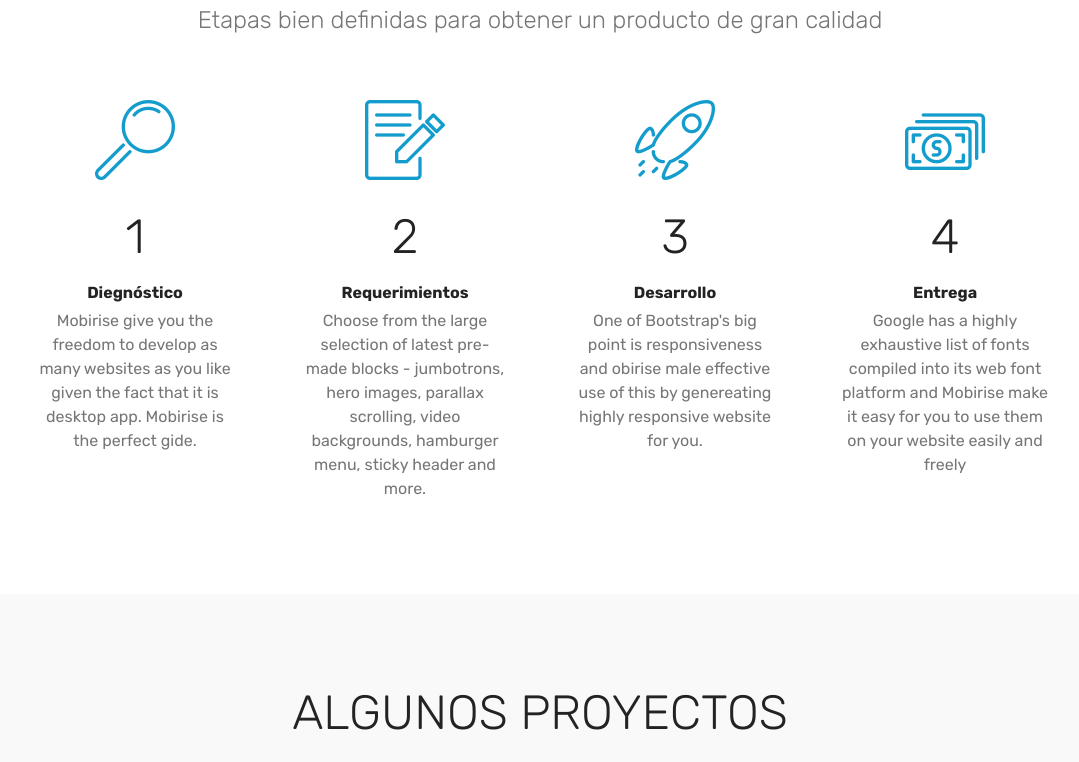
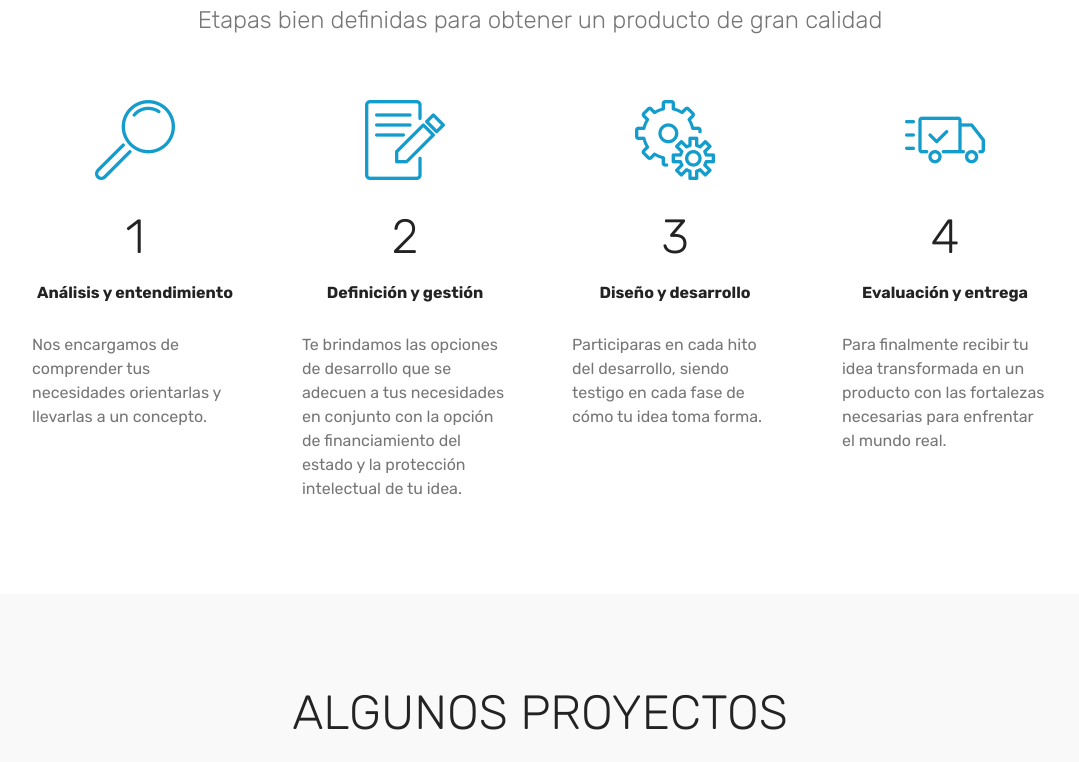
Before and after one commit to dhinojosac/landingTest, a plain HTML site: page index.html in a window 1280 px wide. Shown: the part 967-1729 px from the top of the page, without its empty margins (100-1179 px from the left). Drawn offline with Linux system fonts and the light colour scheme; files whose address does not match are found by name.

Commit message:
create github pages

```diff
--- a/assets/mobirise/css/mbr-additional.css
+++ b/assets/mobirise/css/mbr-additional.css
@@ -2012,6 +2012,7 @@ body {
 }
 .cid-qTsWO09uw2 .mbr-content-text {
   color: #767676;
+  text-align: left;
 }
 .cid-qTsWO09uw2 .panel-item {
   background: #ffffff;
--- a/index.html
+++ b/index.html
@@ -60,7 +60,7 @@
     </nav>
 </section>
 
-<section class="engine"><a href="https://mobirise.me/u">bootstrap html templates</a></section><section class="carousel slide cid-qTnr0FOPZL" data-interval="false" id="slider1-1">
+<section class="engine"><a href="https://mobirise.me">Mobirise</a></section><section class="carousel slide cid-qTnr0FOPZL" data-interval="false" id="slider1-1">
 
 
 
@@ -84,18 +84,15 @@
                 <div class="card p-3 align-center col-12 col-md-6 col-lg-3">
                     <div class="panel-item p-3">
                         <div class="card-img pb-3">
-                            <span class="mbr-iconfont mbri-search"></span>
+                            <span class="mbr-iconfont mbri-search" style=""></span>
                         </div>
 
                         <div class="card-text">
                             <h3 class="count pt-3 pb-3 mbr-fonts-style display-2">
                                   1
                             </h3>
-                            <h4 class="mbr-content-title mbr-bold mbr-fonts-style display-7">
-                                Diegnóstico</h4>
-                            <p class="mbr-content-text mbr-fonts-style display-7">
-                                Mobirise give you the freedom to develop as many websites as you like given the fact that it is desktop app. Mobirise is the perfect gide.
-                            </p>
+                            <h4 class="mbr-content-title mbr-bold mbr-fonts-style display-7">Análisis y entendimiento</h4>
+                            <p class="mbr-content-text mbr-fonts-style display-7"><br>Nos encargamos de comprender tus necesidades orientarlas y llevarlas a un concepto.</p>
                         </div>
                     </div>
                 </div>
@@ -110,11 +107,9 @@
                             <h3 class="count pt-3 pb-3 mbr-fonts-style display-2">
                                   2
                             </h3>
-                            <h4 class="mbr-content-title mbr-bold mbr-fonts-style display-7">
-                                Requerimientos</h4>
+                            <h4 class="mbr-content-title mbr-bold mbr-fonts-style display-7">Definición y gestión</h4>
                             <p class="mbr-content-text mbr-fonts-style display-7">
-                                    Choose from the large selection of latest pre-made blocks - jumbotrons, hero images, parallax scrolling, video backgrounds, hamburger menu, sticky header and more.
-                            </p>
+                                    <br>Te brindamos las opciones de desarrollo que se adecuen a tus necesidades en conjunto con la opción de financiamiento del estado y la protección intelectual de tu idea.</p>
                         </div>
                     </div>
                 </div>
@@ -122,17 +117,14 @@
                 <div class="card p-3 align-center col-12 col-md-6 col-lg-3">
                     <div class="panel-item p-3">
                         <div class="card-img pb-3">
-                            <span class="mbr-iconfont mbri-rocket"></span>
+                            <span class="mbr-iconfont mbri-setting"></span>
                         </div>
                         <div class="card-text">
                             <h3 class="count pt-3 pb-3 mbr-fonts-style display-2">
                                   3
                             </h3>
-                            <h4 class="mbr-content-title mbr-bold mbr-fonts-style display-7">
-                                Desarrollo</h4>
-                            <p class="mbr-content-text mbr-fonts-style display-7">
-                                    One of Bootstrap's big point is responsiveness and obirise male effective use of this by genereating highly responsive website for you.
-                            </p>
+                            <h4 class="mbr-content-title mbr-bold mbr-fonts-style display-7">Diseño y desarrollo</h4>
+                            <p class="mbr-content-text mbr-fonts-style display-7"><br>Participaras en cada hito del desarrollo, siendo testigo en cada fase de cómo tu idea toma forma.&nbsp;<br></p>
                         </div>
                     </div>
                 </div>
@@ -141,17 +133,15 @@
                 <div class="card p-3 align-center col-12 col-md-6 col-lg-3">
                     <div class="panel-item p-3">
                         <div class="card-img pb-3">
-                            <span class="mbr-iconfont mbri-cash"></span>
+                            <span class="mbr-iconfont mbri-delivery"></span>
                         </div>
 
                         <div class="card-texts">
                              <h3 class="count pt-3 pb-3 mbr-fonts-style display-2">
                                   4</h3>
-                            <h4 class="mbr-content-title mbr-bold mbr-fonts-style display-7">
-                                Entrega</h4>
+                            <h4 class="mbr-content-title mbr-bold mbr-fonts-style display-7">Evaluación y entrega</h4>
                             <p class="mbr-content-text mbr-fonts-style display-7">
-                                    Google has a highly exhaustive list of fonts compiled into its web font platform and Mobirise make it easy for you to use them on your website easily and freely
-                            </p>
+                                    <br>Para finalmente recibir tu idea transformada en un producto  con las fortalezas necesarias para enfrentar el mundo real.</p>
                         </div>
                     </div>
                 </div>
@@ -337,7 +327,7 @@
                     <div data-form-alert="" hidden="">
                         Thanks for filling out the form!
                     </div>
-                    <form class="block mbr-form" action="https://mobirise.com/" method="post" data-form-title="Mobirise Form"><input type="hidden" name="email" data-form-email="true" value="ei48iU8smkEIGKn5Ja3TbxMfnqyTS2CVYId7q3dLyE4iPHRLZKi0NlpWP5nPMu9cRvCBmpHPdsHedt4Wbsuy5x2zVgcf8Ab45VK9hcUBdRSXiUBBHYMKvNyANzuPIDRk" data-form-field="Email">
+                    <form class="block mbr-form" action="https://mobirise.com/" method="post" data-form-title="Mobirise Form"><input type="hidden" name="email" data-form-email="true" value="z0Gke+RrY2pOadop/WIus85CgigS8FAk24tHEfgnW5CVYny89aJVJYNP62UaNJQd61EZBRXZdRXcGoy4sz0apVxBzHAQ9ouKUXjbke23OFPW/8ukl8+Z1My48QSA0x/E" data-form-field="Email">
                         <div class="row">
                             <div class="col-md-6 multi-horizontal" data-for="name">
                                 <input type="text" class="form-control input" name="name" data-form-field="Name" placeholder="Your Name" required="" id="name-form4-5">
```
Also changed, not shown: assets/images/mbr-favicon.png, 1 other file.
